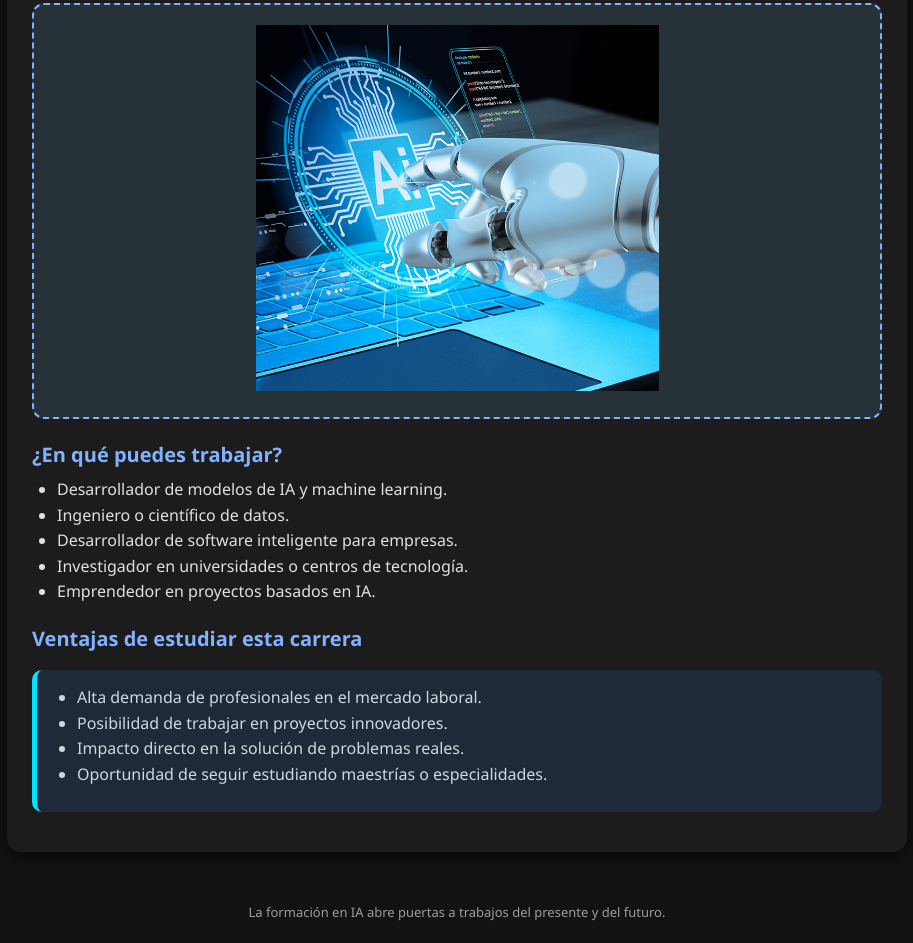
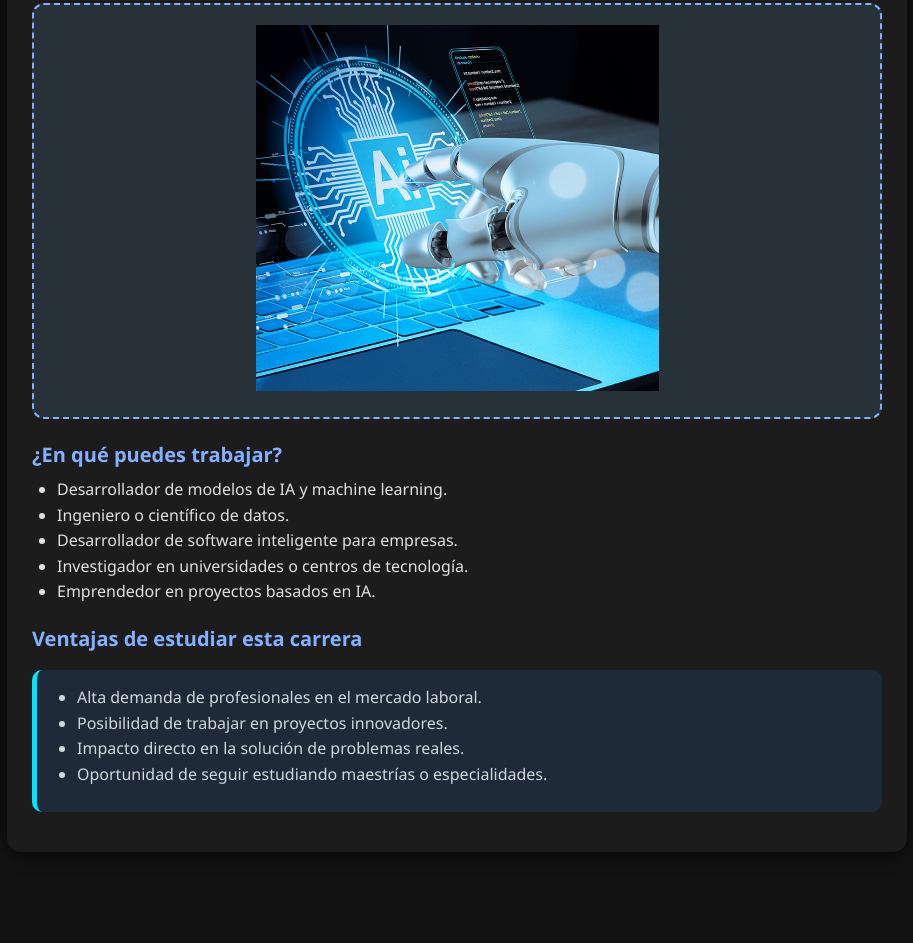
Before and after one commit to hect0r2/a, a plain HTML site: page estudios.html in a window 1280 px wide. Shown: the part 507-1450 px from the top of the page, without its empty margins (183-1096 px from the left). After the commit the page ends 1389 px from the top, so only its background shows below. Drawn offline with Linux system fonts and the light colour scheme.

Commit message:
Update estudios.html

```diff
--- a/estudios.html
+++ b/estudios.html
@@ -55,8 +55,6 @@
         </div>
     </main>
 
-    <footer>
-        La formación en IA abre puertas a trabajos del presente y del futuro.
-    </footer>
+
 </body>
 </html>
```
